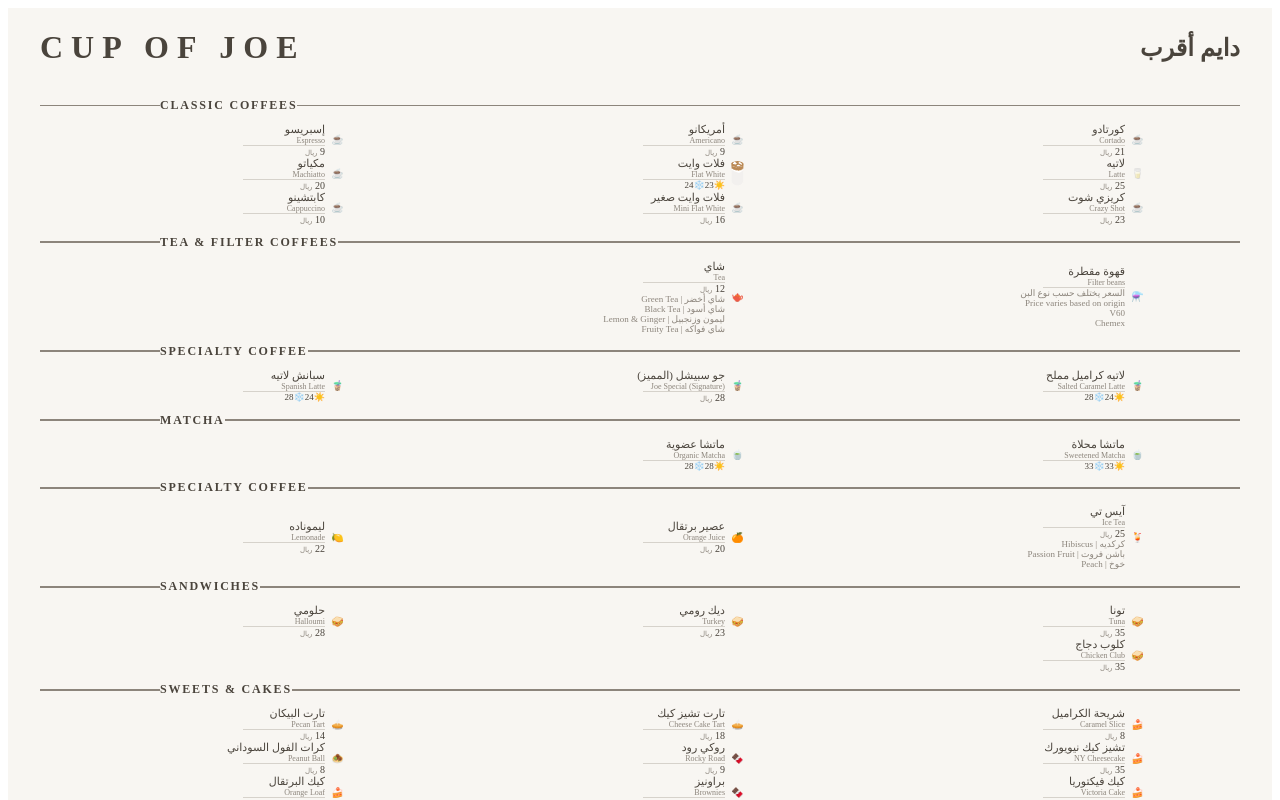
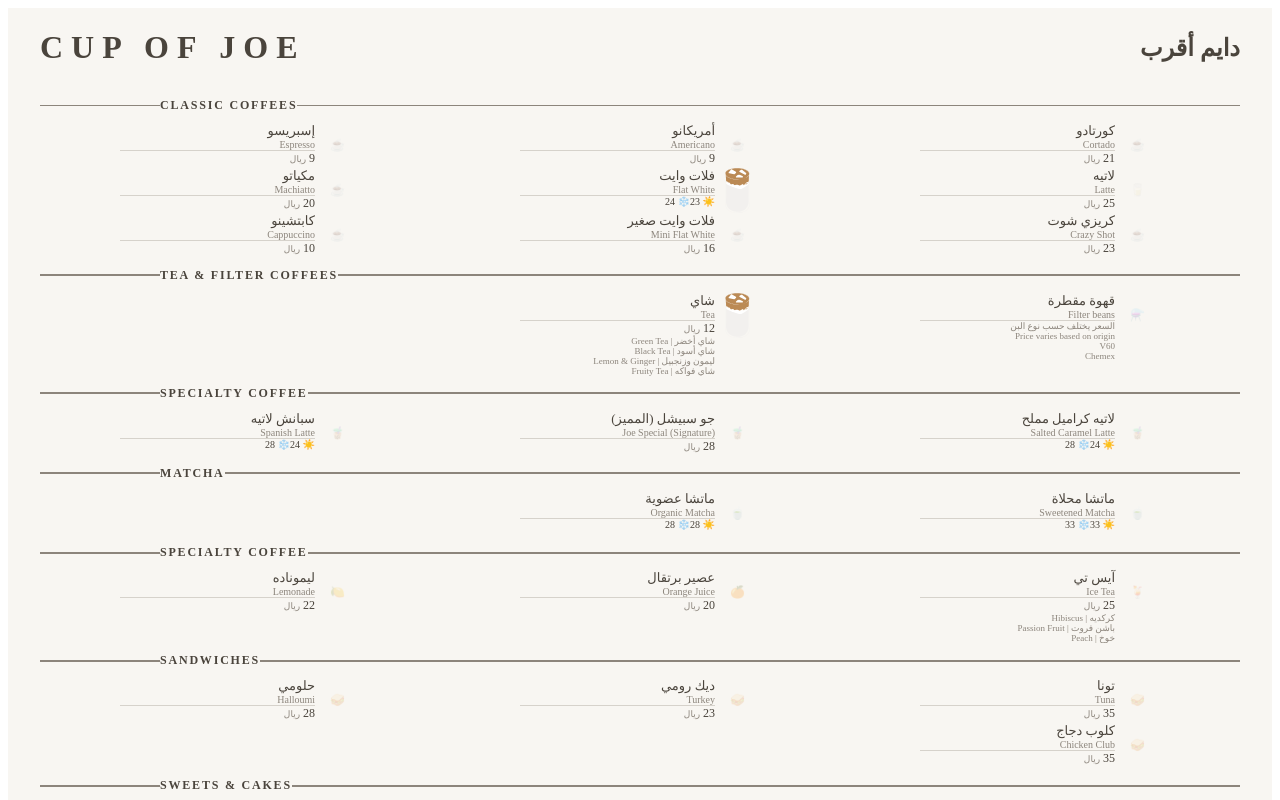
Before and after one commit to MishalTouhiri/cup-of-joe, a Next.js app: page / in a window 1280 px wide. Shown: the top 800 px of the page. Built offline with nearby package versions, Linux system fonts and the light colour scheme.

Commit message:
good img

```diff
--- a/src/components/MenuItem.jsx
+++ b/src/components/MenuItem.jsx
@@ -5,12 +5,8 @@
 const MenuItem = ({ ar, en, price, priceHot, priceCold, img, subText }) => {
   const [imgError, setImgError] = useState(false);
 
-  const normalizedImg =
-    typeof img === 'string' ? img.trim().replace(/\\/g, '/') : img;
-
-  const isImagePath =
-    typeof normalizedImg === 'string' &&
-    /\.(svg|png|jpe?g|gif|webp)$/i.test(normalizedImg);
+  const normalizedImg = typeof img === 'string' ? img.trim().replace(/\\/g, '/') : img;
+  const isImagePath = typeof normalizedImg === 'string' && /\.(svg|png|jpe?g|gif|webp)$/i.test(normalizedImg);
 
   const imageUrl = isImagePath
     ? normalizedImg.startsWith('/') || normalizedImg.startsWith('http')
@@ -24,89 +20,68 @@
     setImgError(false);
   }, [imageUrl]);
 
-  console.log('Rendering MenuItem:', { ar, en, imageUrl, imgError });
+  return (
+    <div dir="rtl" className="flex items-start justify-between w-full max-w-[240px] gap-2 px-1 py-2 group">
 
-  return (
-    <div
-      dir="rtl"
-      className="flex items-center w-full max-w-[220px] min-w-0 gap-3 px-1 py-1"
-    >
-
-      {/* ================= IMAGE ================= */}
-      <div className="w-[25px] h-[25px] shrink-0 flex items-center justify-center overflow-hidden rounded-full">
+      {/* 1. الصورة (أصبحت الآن في اليمين) */}
+      <div className="w-[45px] h-[45px] sm:w-[55px] sm:h-[55px] shrink-0 flex items-center justify-center mt-1">
         {imageUrl && isImagePath && !imgError ? (
           <img
             src={imageUrl}
             alt={en || ar}
-            className="w-full h-full object-contain"
-            onLoad={() => console.log('Image loaded:', imageUrl)}
-            onError={() => {
-              console.log('Image error:', imageUrl);
-              setImgError(true);
-            }}
+            className="w-full h-full object-contain mix-blend-multiply group-hover:scale-105 transition-transform duration-300"
+            onError={() => setImgError(true)}
           />
         ) : (
-          <span className="text-[10px] flex items-center justify-center w-full h-full">
+          <span className="text-[12px] opacity-20">
             {imgError ? fallbackIcon : normalizedImg}
           </span>
         )}
       </div>
 
-      {/* ================= TEXT ================= */}
-      <div className="flex flex-col flex-1 min-w-0 gap-0.5">
+      {/* 2. حاوية النصوص (أصبحت الآن في اليسار) */}
+      <div className="flex flex-col flex-1 min-w-0 mr-2">
 
-        {/* الاسم */}
+        {/* منطقة العنوان */}
         <div className="flex flex-col items-start leading-tight">
-
-          <span className="font-bold text-[#4a443c] text-[11px] sm:text-[13px] md:text-[14px] break-words w-full">
+          <span className="font-bold text-[#4a443c] text-[13px] sm:text-[14px]">
             {ar}
           </span>
-
-          <span className="text-[#8c857c] text-[8px] sm:text-[10px] truncate w-full font-medium">
+          <span className="text-[#8c857c] text-[10px] sm:text-[11px] font-medium">
             {en}
           </span>
-
         </div>
 
-        {/* الخط */}
-        <div className="border-b-[1px] border-[#d6d2cb] my-1 w-[42%]"></div>
+        {/* الخط الفاصل: يبدأ من تحت النص الإنجليزي مباشرة */}
+        <div className="border-b border-[#d6d2cb] w-full my-1.5"></div>
 
-        {/* السعر */}
-        <div className="flex items-center gap-1 font-bold text-[#4a443c] flex-wrap mb-1">
-
+        {/* السعر والوصف */}
+        <div className="flex flex-col gap-1">
           {price && (
-            <span className="text-[10px] sm:text-[11px] whitespace-nowrap">
-              {price}{" "}
-              <span className="text-[7px] sm:text-[9px] text-[#8c857c] font-normal">
-                ريال
-              </span>
+            <span className="font-bold text-[#4a443c] text-[12px]">
+              {price} <span className="text-[9px] text-[#8c857c] font-normal">ريال</span>
             </span>
           )}
 
           {(priceHot || priceCold) && (
-            <div className="flex gap-1 text-[9px] sm:text-[10px]">
-              {priceHot && <span>☀️{priceHot}</span>}
-              {priceCold && <span>❄️{priceCold}</span>}
+            <div className="flex gap-2 text-[10px] font-bold text-[#4a443c]">
+              {priceHot && <span>☀️ {priceHot}</span>}
+              {priceCold && <span>❄️ {priceCold}</span>}
             </div>
           )}
 
-        </div>
-
-        {/* الوصف */}
           {subText && (
             <div className="mt-1 flex flex-col gap-0.5">
               {subText.split('\n').map((line, index) => (
-              <div
-                key={index}
-                className="text-[9px] sm:text-[11px] text-[#8c857c] flex items-center gap-1 leading-relaxed"
-              >
+                <div key={index} className="text-[9px] text-[#8c857c] leading-tight flex items-center gap-1">
                   <span className="break-words">{line}</span>
                 </div>
               ))}
             </div>
           )}
+        </div>
+      </div>
 
-      </div>
     </div>
   );
 };
--- a/src/data/menuData.js
+++ b/src/data/menuData.js
@@ -20,7 +20,7 @@
     title: "TEA & FILTER COFFEES",
     items: [
       { ar: "قهوة مقطرة", en: "Filter beans", img: "⚗️", subText: "السعر يختلف حسب نوع البن\nPrice varies based on origin\nV60\nChemex" },
-      { ar: "شاي", en: "Tea", price: "12", img: "🫖", subText: "شاي أخضر | Green Tea\nشاي أسود | Black Tea\nليمون وزنجبيل | Lemon & Ginger\nشاي فواكه | Fruity Tea" },
+      { ar: "شاي", en: "Tea", price: "12", img: "/SVG/Asset2.svg", subText: "شاي أخضر | Green Tea\nشاي أسود | Black Tea\nليمون وزنجبيل | Lemon & Ginger\nشاي فواكه | Fruity Tea" },
     ]
   },
   {
```
Lines whose indentation alone changed are shown as unchanged.
